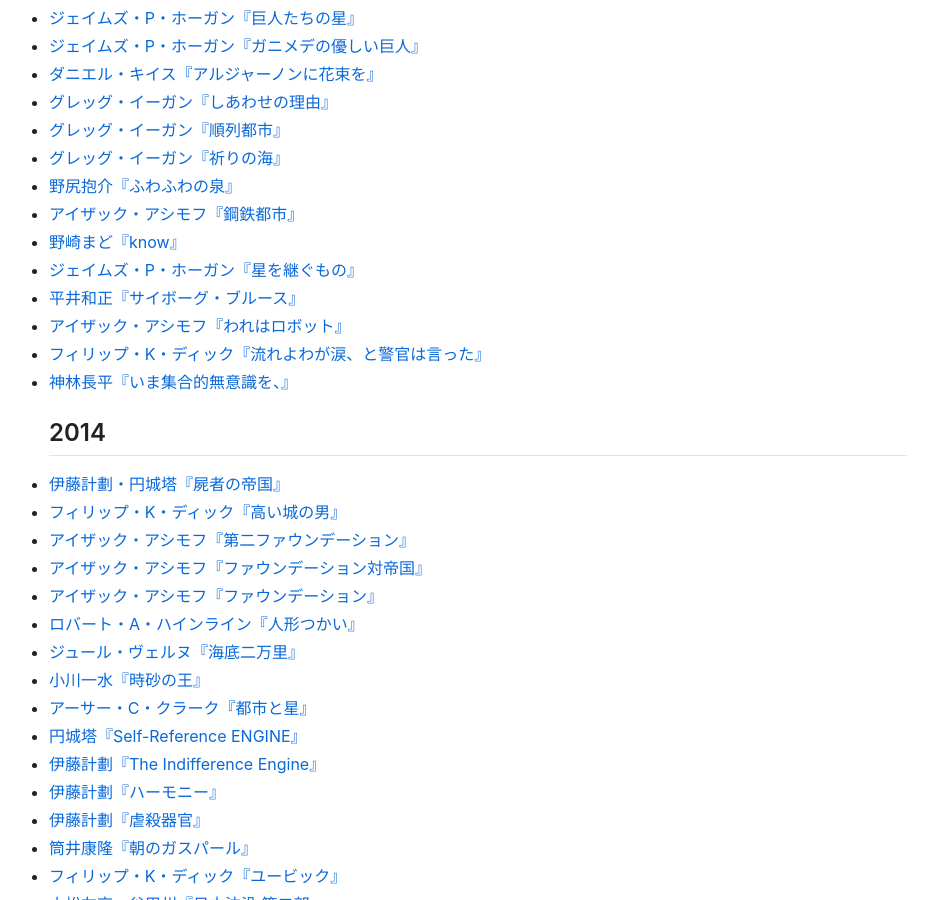
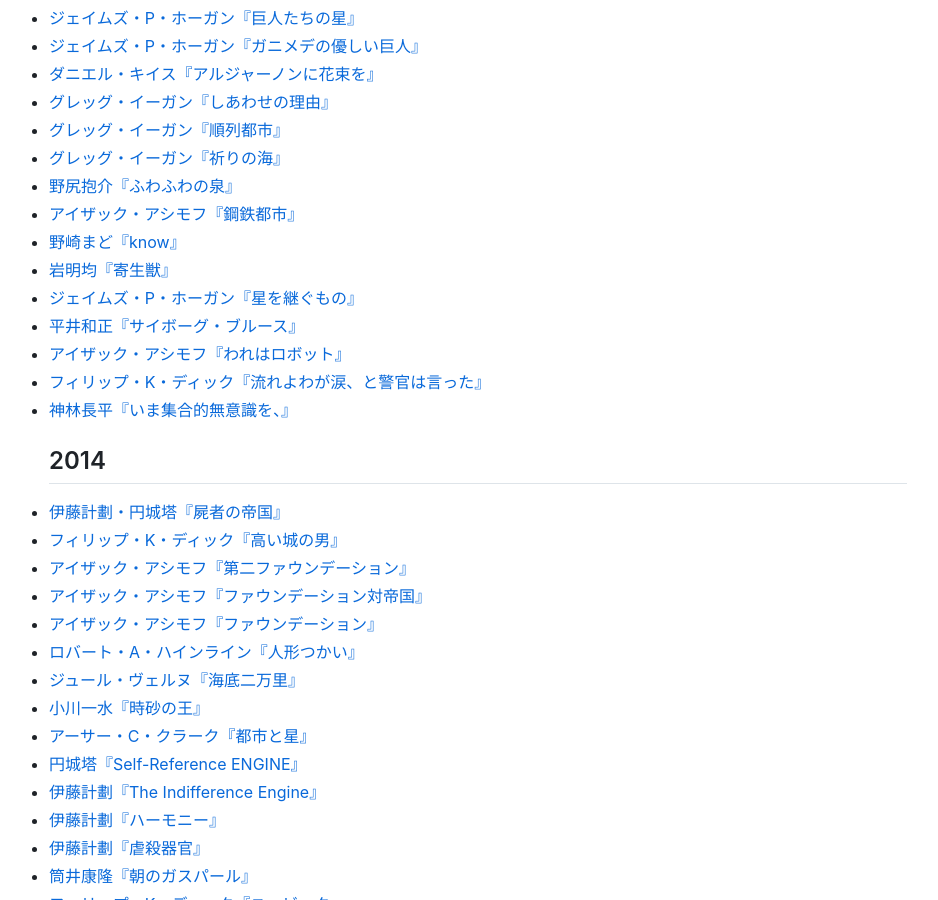
Before and after one commit to sankichi92/sankichi.net, a Jekyll site: the page built from sci-fi.md, in a window 1280 px wide and 900 px high, scrolled down 2627 px. Shown: the whole window, without its empty margins (178-1116 px from the left). Built offline with Jekyll 4.4.1, drawn with Linux system fonts in a browser that asks for light colours; nearby versions of some CDN libraries; our own code applies the rules of GitHub Pages for plain Markdown files.

Commit message:
岩明均『寄生獣』

```diff
--- a/_data/sci-fi-bookshelf.yml
+++ b/_data/sci-fi-bookshelf.yml
@@ -388,6 +388,11 @@
   asin: B00FJ1DWH8
   date: 2015-04-13
 
+- title: 寄生獣
+  author: 岩明均
+  asin: B009KWUID8
+  date: 2015-04-08
+
 - title: 星を継ぐもの
   author: ジェイムズ・P・ホーガン
   asin: B00PGNZFD8
```
